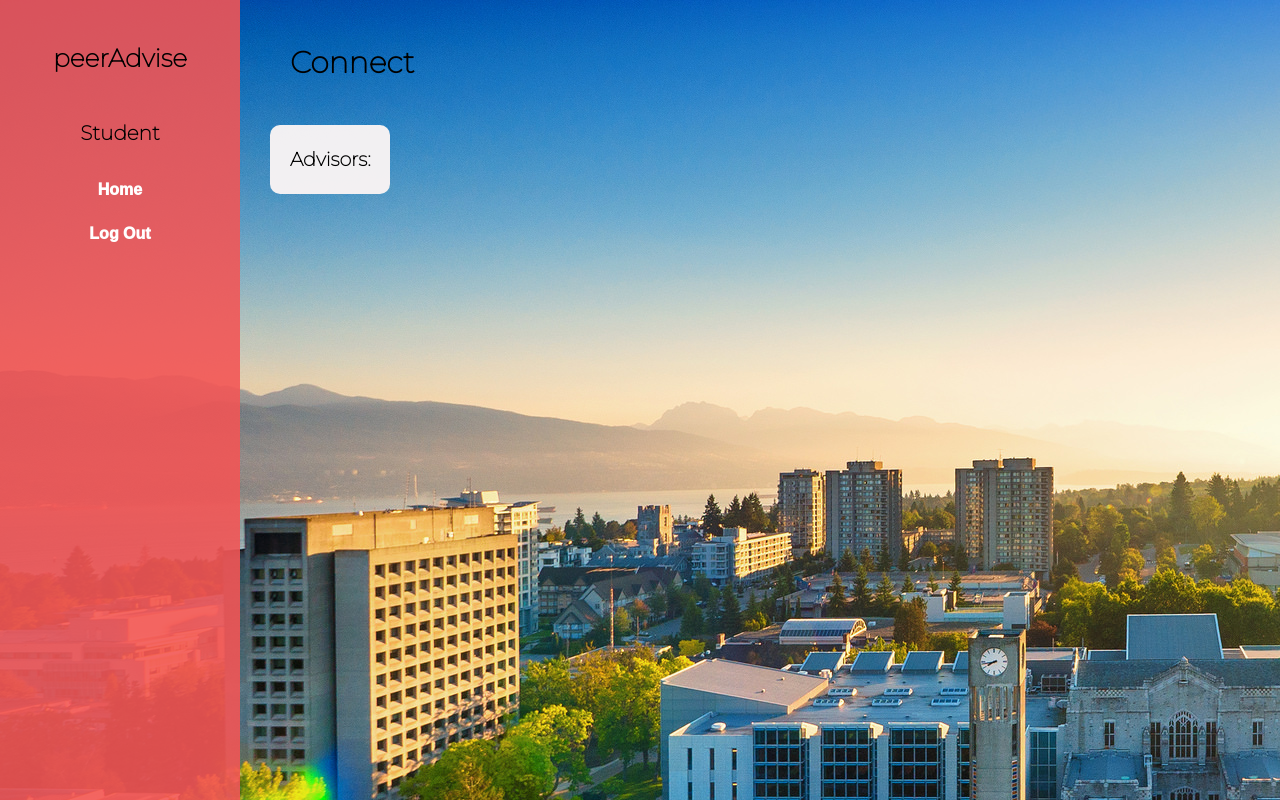
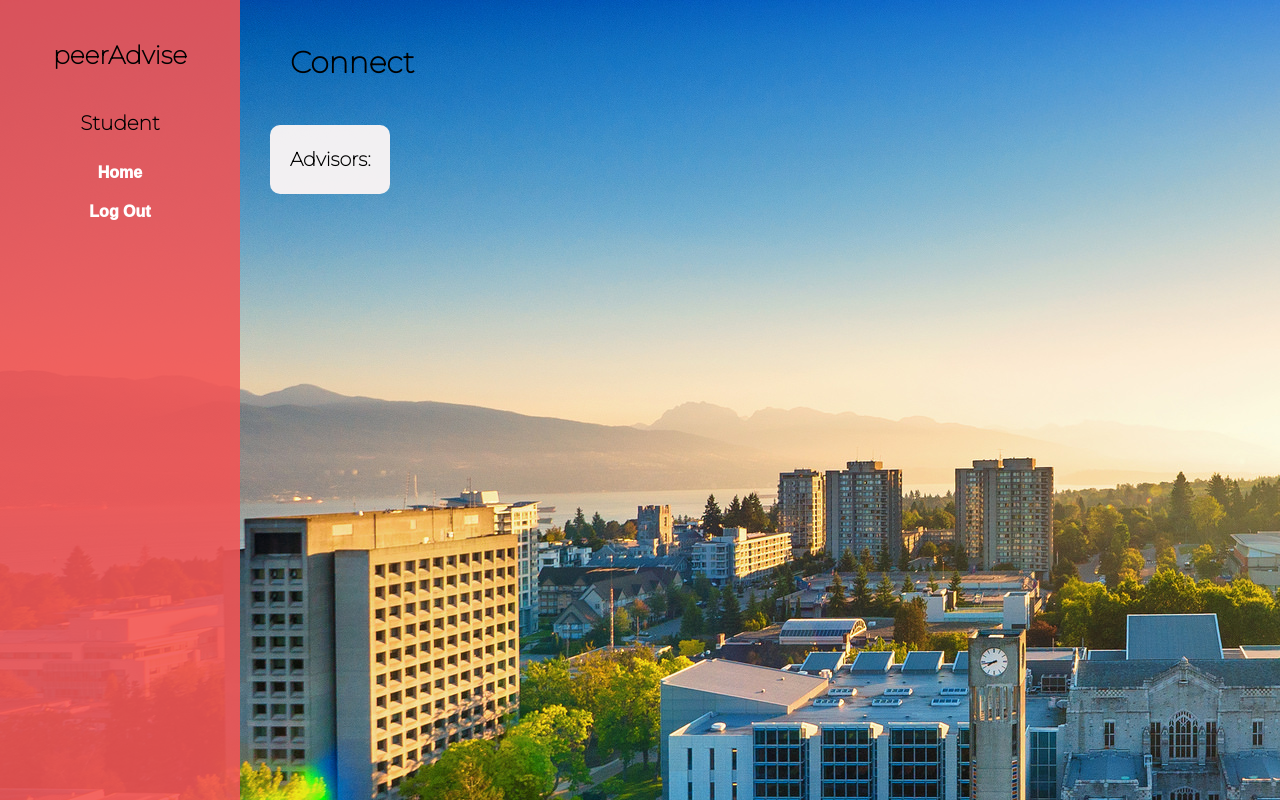
Before and after one commit to jaysqvl/peeradvice, a Flask app: page /connectStudent in a window 1280 px wide. Run offline with Flask 2, Linux system fonts and the light colour scheme; data that the repository does not hold is empty; some libraries are stand-ins or nearby versions.

Commit message:
Fixed Side bar

```diff
--- a/templates/connectStudent.html
+++ b/templates/connectStudent.html
@@ -58,10 +58,10 @@
         </form>
         <div class="sidebar" style="width:240px">
             <div class="flex-container" style="display: flex; align-items: center;">
-                <label style="font-size: 25px">peerAdvise</label>
-                <label style="font-size: 20px">Student</label>
+                <label style="font-size: 25px; margin-top: -3px; margin-bottom: -7px;">peerAdvise</label>
+                <label style="font-size: 20px;margin-bottom: -7px;">Student</label>
             </div>
-            <a href="javascript:history.back()">Home</a>
+            <a href="javascript:history.back()" style="margin-bottom: -5px;">Home</a>
             <!-- <a href="appointmentStudent">Appointments</a> -->
             <a href="/">Log Out</a>
         </div>
```
